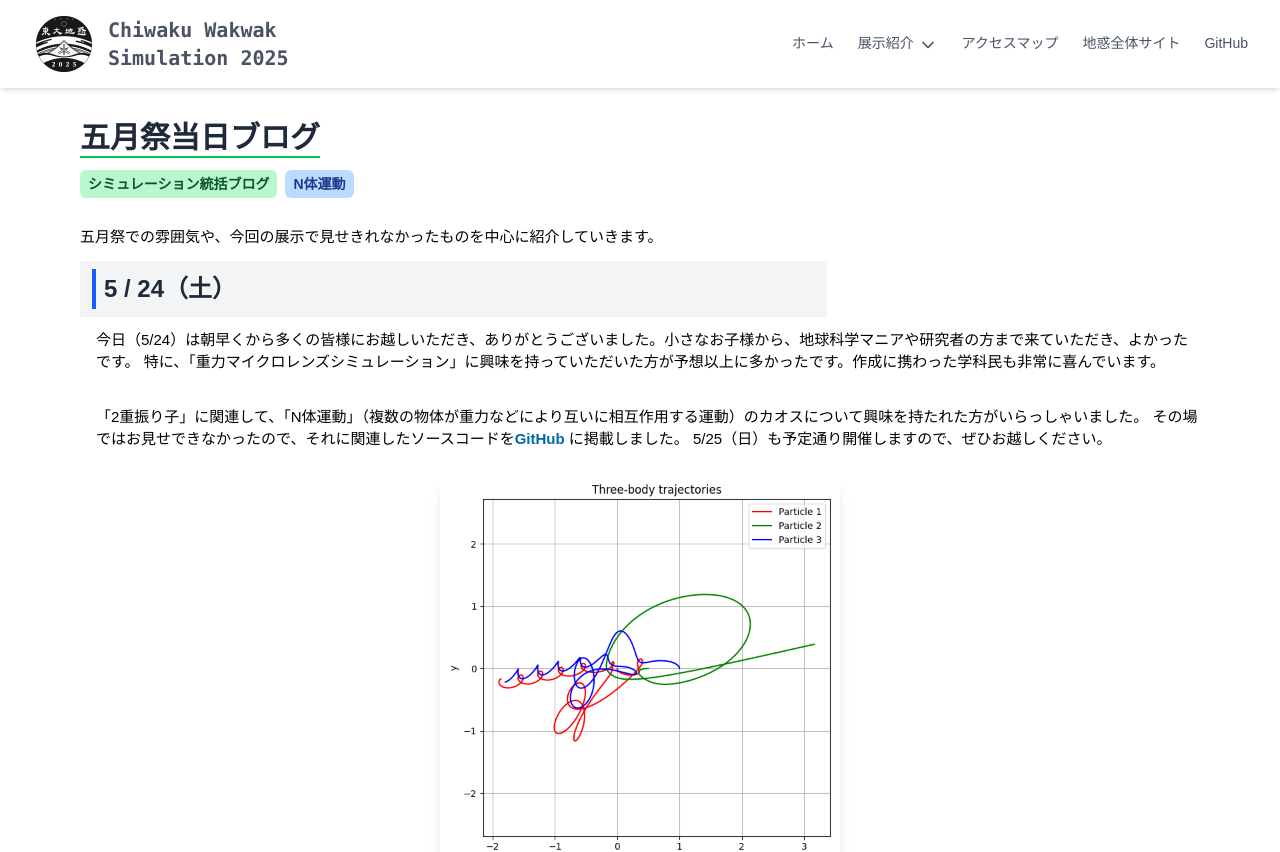
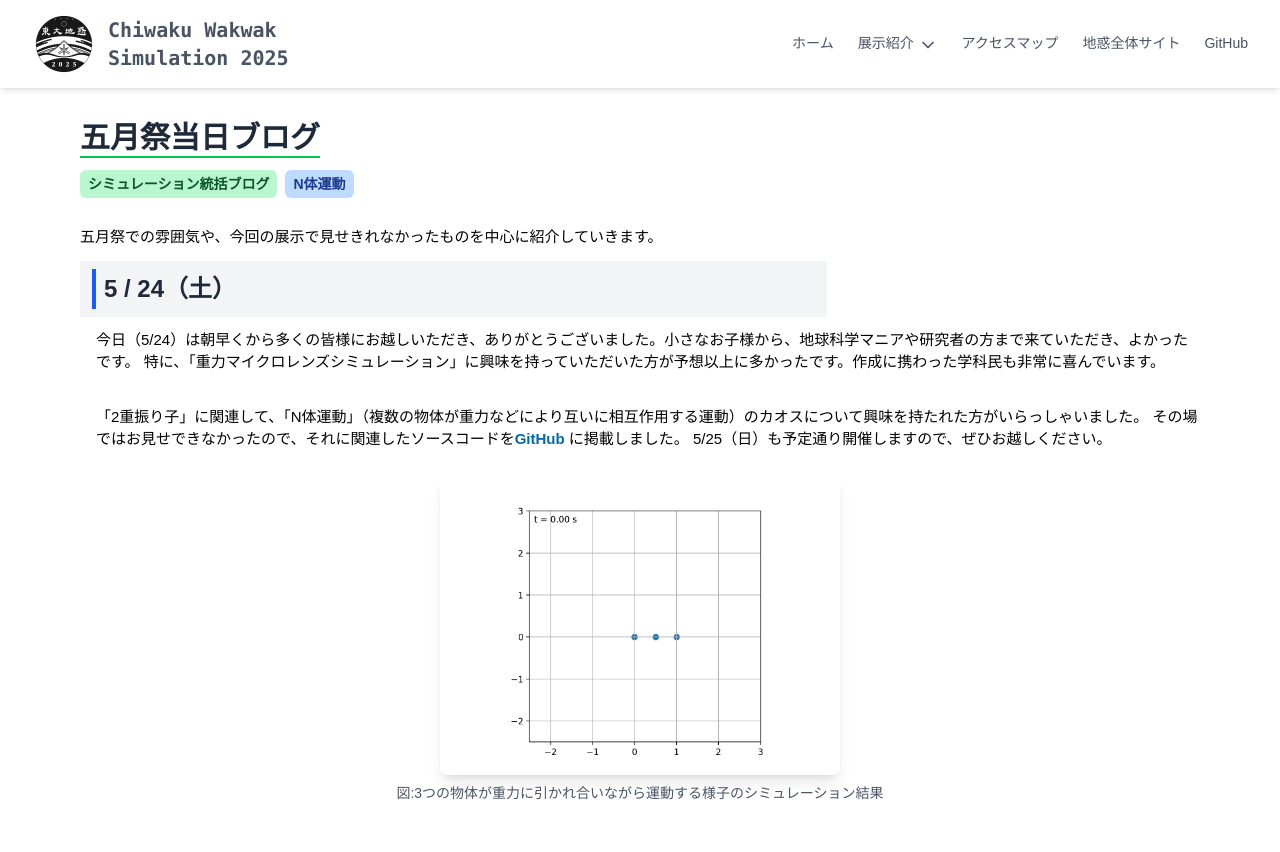
Before and after one commit to chiwaku-wakwak/chiwaku-simulation, a Next.js app: page /blog in a window 1280 px wide. Shown: the top 852 px of the page. Built offline with nearby package versions, Linux system fonts and the light colour scheme.

Commit message:
blog shasin

```diff
--- a/src/app/blog/page.tsx
+++ b/src/app/blog/page.tsx
@@ -46,7 +46,7 @@ const App: React.FC = () => {
         </p>
         <figure className="my-3">
           <Image
-            src="/trajectories.png"
+            src="/three_body.gif"
             alt="ntai simulation result"
             width={400}
             height={400}
```
Also changed, not shown: public/three_body.gif (added), public/trajectories.png (deleted).
